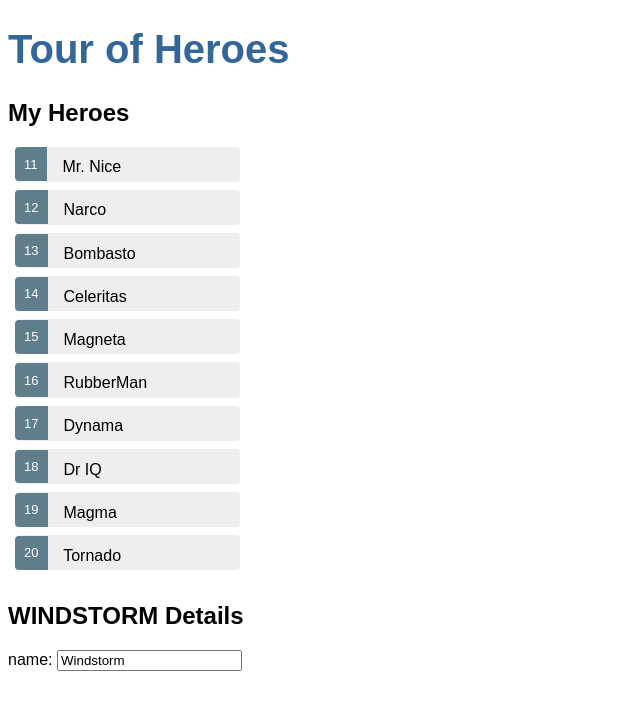
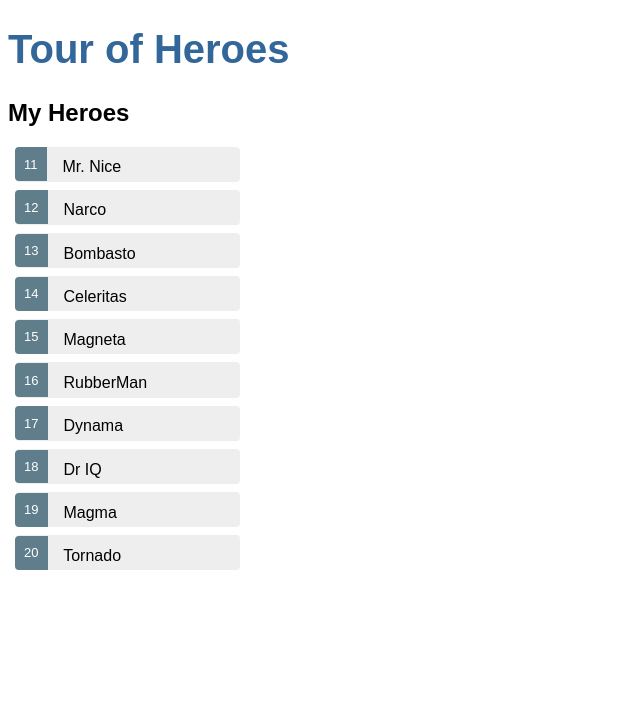
Before and after one commit to hmackiernan/AngularTourOfHeroes, an Angular app: page / in a window 1280 px wide. Shown: the top 710 px of the page, without its empty margins (0-640 px from the left). Built offline with nearby package versions, Linux system fonts and the light colour scheme.

Commit message:
End of part 4, list, styles and conditional detail section

```diff
--- a/src/app/heroes/heroes.component.html
+++ b/src/app/heroes/heroes.component.html
@@ -1,14 +1,19 @@
 <h2>My Heroes</h2>
 <ul class="heroes">
-  <li *ngFor="let hero of heroes">
+  <li *ngFor="let hero of heroes"
+  [class.selected]="hero === selectedHero"
+  (click)="onSelect(hero)">
     <span class="badge">{{hero.id}}</span> {{hero.name}}
   </li>
 </ul>
 
-<h2>{{hero.name | uppercase}} Details</h2>
+
+<div *ngIf="selectedHero">
+<h2>{{selectedHero.name | uppercase}} Details</h2>
 
 <div>
   <label>name:
-    <input [(ngModel)]="hero.name" placeholder="name">
+    <input [(ngModel)]="selectedHero.name" placeholder="name">
   </label>
 </div>
+</div>
--- a/src/app/heroes/heroes.component.ts
+++ b/src/app/heroes/heroes.component.ts
@@ -8,11 +8,12 @@
   styleUrls: ['./heroes.component.css']
 })
 export class HeroesComponent implements OnInit {
-  hero: Hero = {
-    id: 1,
-    name: 'Windstorm'
-  };
+    selectedHero: Hero;
     heroes = HEROES;
+
+    onSelect(hero: Hero): void{
+	this.selectedHero = hero;
+    }
   constructor() { }
 
   ngOnInit() {
```
